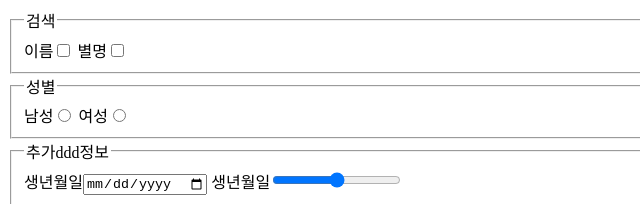
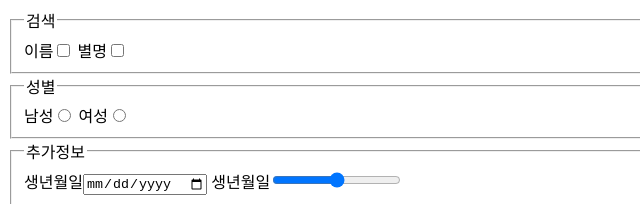
Before and after one commit to eohhh/html, a plain HTML site: page form.html in a window 1280 px wide. Shown: the top 204 px of the page, 0-640 px from the left. Drawn offline with Linux system fonts and the light colour scheme.

Commit message:
Update form.html

```diff
--- a/form.html
+++ b/form.html
@@ -19,7 +19,7 @@
       <label for="female">여성</label><input type="radio" name="gender" id="female" value="women">
     </fieldset>
     <fieldset>
-      <legend>추가ddd정보</legend>
+      <legend>추가정보</legend>
       <label for="birth">생년월일</label><input type="date" name="birth" id="birth">
       <label for="range">생년월일</label><input type="range" name="range" id="range">
     </fieldset>
```
